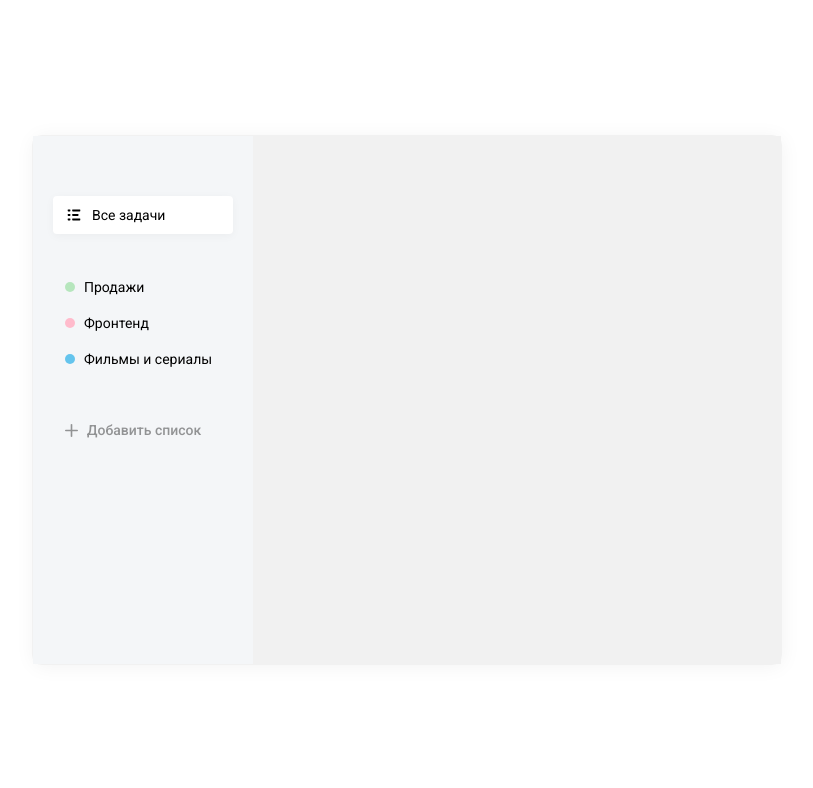
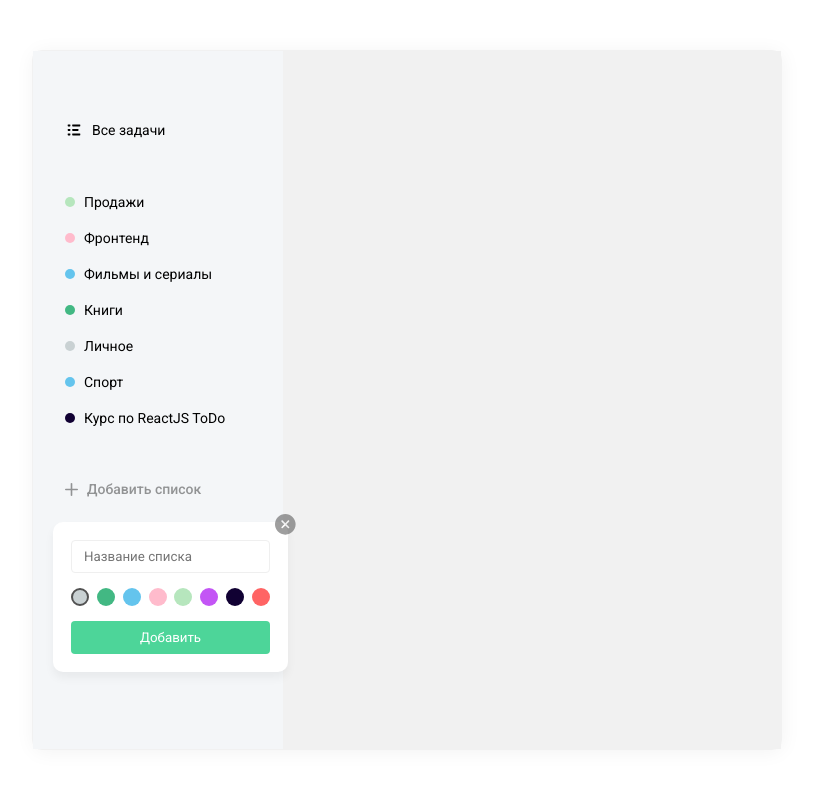
Before and after one commit to ronalli/react-todo, a React (Create React App) app: page / in a window 1280 px wide. Both pictures are taken after a click on the element "Добавить список". Shown: the top 788 px of the page, without its empty margins (233-1046 px from the left). Built offline with nearby package versions, Linux system fonts and the light colour scheme.

Commit message:
listsFromDB

```diff
--- a/src/App.js
+++ b/src/App.js
@@ -1,42 +1,39 @@
 import { List } from './components/List';
 import { v4 as uuidv4 } from 'uuid';
 
+import { ButtonAddList } from './components/ButtonAddList';
+import DB from './assets/db.json';
+
 import listSvg from './assets/img/list.svg';
-import { ButtonAddList } from './components/ButtonAddList';
+import { useEffect, useState } from 'react';
 
 const list = [
   {
     id: uuidv4(),
     icon: listSvg,
     name: 'Все задачи',
-    active: true,
-  },
-];
-
-const list2 = [
-  {
-    id: 1,
-    name: 'Продажи',
-    color: 'lime', //#B6E6BD
-  },
-  {
-    id: 2,
-    name: 'Фронтенд',
-    color: 'pink', //#FFBBCC
-  },
-  {
-    id: 3,
-    name: 'Фильмы и сериалы',
-    color: 'blue', //#64C4ED
+    // active: true,
   },
 ];
 
 const App = () => {
+  const [lists, setLists] = useState([]);
+  useEffect(() => {
+    setLists(formatLists(DB.lists));
+  }, []);
+
+  const formatLists = (arr) => {
+    return arr.map((item) => ({
+      ...item,
+      color: DB.colors.find((color) => color.id === item.colorId).name,
+    }));
+  };
+
   return (
     <div className='todo'>
       <section className='todo-sidebar'>
         <List list={list} />
-        <List list={list2} />
+        <List list={lists} />
         <ButtonAddList />
       </section>
       <section className='todo-content'></section>
--- a/src/components/ButtonAddList/index.jsx
+++ b/src/components/ButtonAddList/index.jsx
@@ -4,12 +4,13 @@ import DB from '../../assets/db.json';
 
 import { List } from '../List';
 import plusSvg from '../../assets/img/add.svg';
+import closeSvg from '../../assets/img/close.svg';
 
 import style from './index.module.scss';
 import { Badge } from '../Badge';
 
 const ButtonAddList = () => {
-  const [visiblePopup, setVisiblePopup] = useState(true);
+  const [visiblePopup, setVisiblePopup] = useState(false);
   const [selectedElement, setSelectedElement] = useState(DB.colors[0].id);
   const list = [
     {
@@ -23,12 +24,18 @@ const ButtonAddList = () => {
     <>
       <div
         className={style.buttonAddList}
-        onClick={() => setVisiblePopup(!visiblePopup)}
+        onClick={() => setVisiblePopup(true)}
       >
-        <List list={list} />
+        <List list={list}/>
       </div>
       {visiblePopup ? (
         <div className={style.addListPopup}>
+          <i
+            className={style.closeButton}
+            onClick={() => setVisiblePopup(false)}
+          >
+            <img src={closeSvg} alt='Close Button' />
+          </i>
           <input
             type='text'
             placeholder='Название списка'
--- a/src/components/ButtonAddList/index.module.scss
+++ b/src/components/ButtonAddList/index.module.scss
@@ -1,6 +1,10 @@
 .buttonAddList {
 	opacity: 0.4;
 	font-weight: 500;
+	li:hover {
+		background-color: transparent;
+		box-shadow: none;
+	}
 	i {
 		width: 13px;
 		height: 13px;
@@ -31,6 +35,19 @@
 	.popupButton {
 		width: 100%;
 	}
+
+	.closeButton {
+		position: absolute;
+		top: -8px;
+		right: -8px;
+		cursor: pointer;
+		opacity: 0.6;
+		transition: opacity 0.3s ease-in-out;
+		&:hover {
+			opacity: 0.9;
+		}
+	}
+
 	.popupBadge {
 		display: flex;
 		justify-content: space-between;
--- a/src/components/List/index.module.scss
+++ b/src/components/List/index.module.scss
@@ -1,5 +1,10 @@
 .todoList {
 	margin-bottom: 35px;
+	li:hover {
+		border-radius: 5px;
+		background-color: lighten($color: #f1f1f1, $amount: 15%);
+		box-shadow: 0px 2px 10px rgba(0, 0, 0, 0.04);
+	}
 }
 
 .todoList:last-child {
--- a/src/index.scss
+++ b/src/index.scss
@@ -9,12 +9,12 @@
 
 .todo {
 	display: grid;
-	grid-template-columns: 220px auto;
+	grid-template-columns: 250px auto;
 	position: absolute;
 	left: 50%;
 	top: 50%;
 	width: 750px;
-	height: 530px;
+	height: calc(100vh - 100px);
 	transform: translate(-50%, -50%);
 	box-shadow: 1px 2px 20px #f3f3f3;
 	border-radius: 10px;
```
